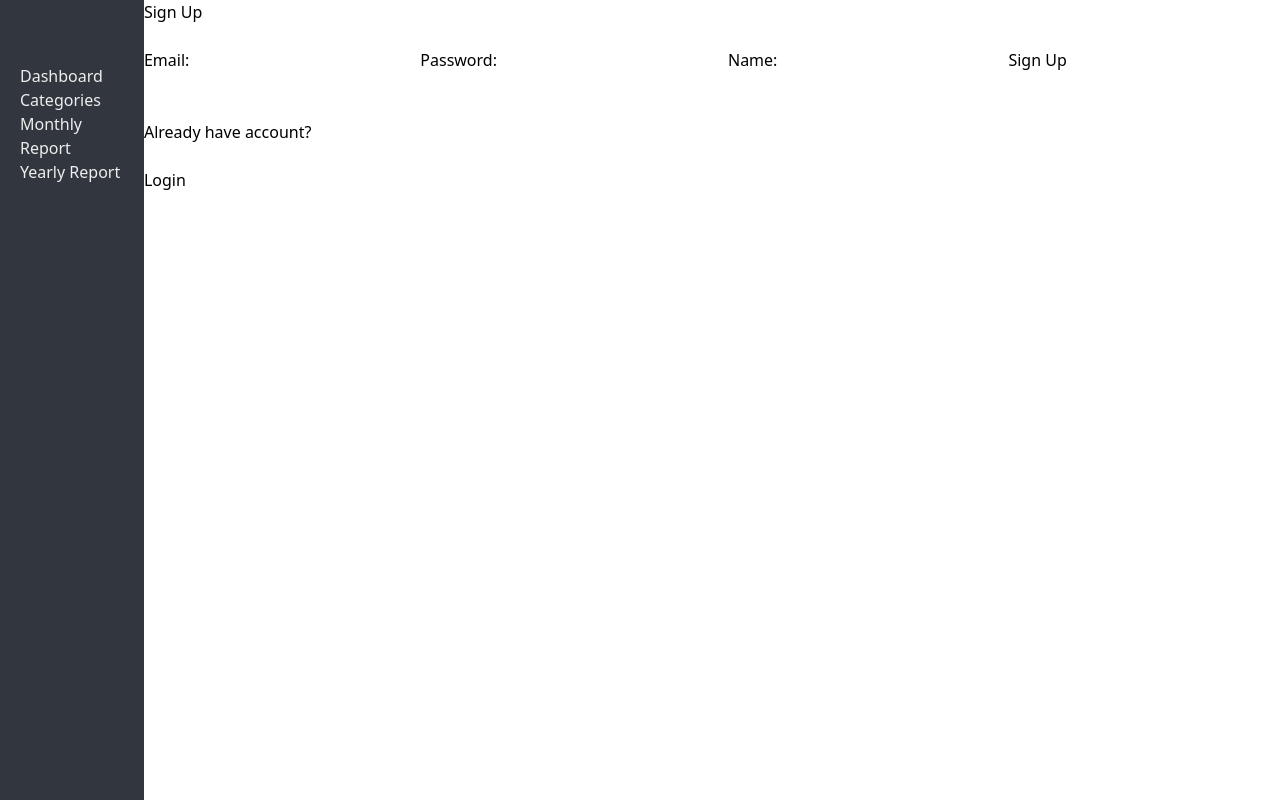
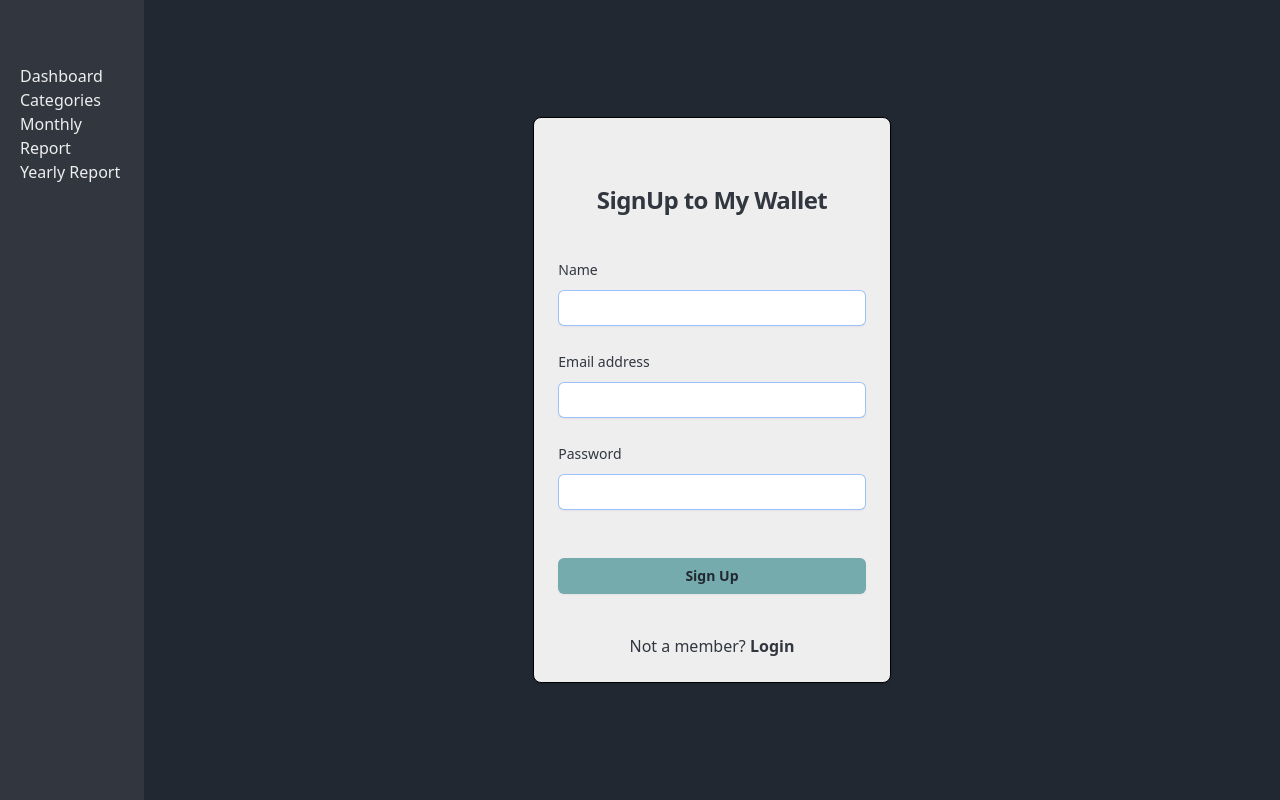
Before and after one commit to IsaVidiTechLab/my-wallet-frontend, a React (Vite) app: page /signup in a window 1280 px wide. Built offline with nearby package versions, Linux system fonts and the light colour scheme.

Commit message:
Sign up CSS done

```diff
--- a/src/pages/LoginPage.jsx
+++ b/src/pages/LoginPage.jsx
@@ -2,10 +2,9 @@
 import axios from "axios";
 import { Link, useNavigate } from "react-router-dom";
 import { AuthContext } from "../context/auth.context";
-import "../style/Login.css"
+import "../style/Login.css";
 
-
-const API_URL = import.meta.env.VITE_API_URL
+const API_URL = import.meta.env.VITE_API_URL;
 
 function LoginPage(props) {
   const [email, setEmail] = useState("");
@@ -35,53 +34,78 @@
   };
 
   return (
-    <div class="flex min-h-full flex-col justify-center px-6 py-12 lg:px-8 bgcolor-dashboard">
-  <div class="sm:mx-auto sm:w-full sm:max-w-sm">
-    <h2 class="mt-10 text-center text-2xl font-bold leading-9 tracking-tight text-color-login">Login to My Wallet</h2>
+    <div className="flex min-h-full flex-col justify-center items-center  px-6 py-12 lg:px-8 bg-midnight">
+    <div className="md:w-1/3 p-6 bg-white border border-gray-200 rounded-lg shadow">
+      <div className="sm:mx-auto sm:w-full sm:max-w-sm">
+        <h2 className="mt-10 text-center text-2xl font-bold leading-9 tracking-tight text-darkgray">
+          Login to My Wallet
+        </h2>
       </div>
 
-  <div class="mt-10 sm:mx-auto sm:w-full sm:max-w-sm">
-    <form class="space-y-6" onSubmit={handleLoginSubmit}>
+      <div className="mt-10 sm:mx-auto sm:w-full sm:max-w-sm">
+        <form className="space-y-6" onSubmit={handleLoginSubmit}>
           <div>
-        <label for="email" class="block text-sm font-medium leading-6 text-color-login ">Email address</label>
-        <div class="mt-2">
+            <label
+              htmlFor="email"
+              className="block text-sm font-medium leading-6 text-darkgray "
+            >
+              Email address
+            </label>
+            <div className="mt-2">
               <input
                 type="email"
                 name="email"
                 value={email}
                 onChange={handleEmail}
-            autocomplete="email"
+                autoComplete="email"
                 required
-            class="block w-full rounded-md border-0 py-1.5 text-gray-900 shadow-sm ring-1 ring-inset ring-gray-300 placeholder:text-gray-400 focus:ring-2 focus:ring-inset focus:ring-indigo-600 sm:text-sm sm:leading-6"/>
+                className="block w-full rounded-md border-0 py-1.5 text-gray-900 shadow-sm ring-1 ring-inset ring-gray-300 placeholder:text-gray-400 focus:ring-2 focus:ring-inset focus:ring-indigo-600 sm:text-sm sm:leading-6"
+              />
             </div>
           </div>
 
           <div>
-        <label for="password" class="block text-sm font-medium leading-6 text-color-login">Password</label>
-        <div class="mt-2">
+            <label
+              htmlFor="password"
+              className="block text-sm font-medium leading-6 text-darkgray"
+            >
+              Password
+            </label>
+            <div className="mt-2">
               <input
                 type="password"
                 name="password"
                 value={password}
                 onChange={handlePassword}
-            autocomplete="current-password"
+                autoComplete="current-password"
                 required
-            class="block w-full rounded-md border-0 py-1.5 text-gray-900 shadow-sm ring-1 ring-inset ring-gray-300 placeholder:text-gray-400 focus:ring-2 focus:ring-inset focus:ring-indigo-600 sm:text-sm sm:leading-6"/>
+                className="block w-full rounded-md border-0 py-1.5 text-gray-900 shadow-sm ring-1 ring-inset ring-gray-300 placeholder:text-gray-400 focus:ring-2 focus:ring-inset focus:ring-indigo-600 sm:text-sm sm:leading-6"
+              />
             </div>
           </div>
-
+          <br />
           <div>
-        <button type="submit" class="flex w-full justify-center rounded-md btn-color-login px-3 py-1.5 text-sm font-semibold leading-6 text-color shadow-sm hover:bg-indigo-500 focus-visible:outline focus-visible:outline-2 focus-visible:outline-offset-2 focus-visible:outline-indigo-600">Sign in</button>
+            <button
+              type="submit"
+              className="flex w-full justify-center rounded-md bg-lightblue hover:bg-opacity-80 px-3 py-1.5 text-sm font-semibold leading-6 text-midnight shadow-sm hover:bg-indigo-500 focus-visible:outline focus-visible:outline-2 focus-visible:outline-offset-2 focus-visible:outline-indigo-600"
+            >
+              Sign in
+            </button>
           </div>
         </form>
 
-    <p class="mt-10 text-center text-sm text-color-login">
+        <p className="mt-10 text-center text-sm text-darkgray ">
           Not a member?
-      <a href="#" class="font-semibold leading-6 text-indigo-600 hover:text-indigo-500"> Sign Up</a>
+          <Link
+            to={"/signup"}
+            className="font-semibold leading-6 text-indigo-600 hover:text-indigo-500"
+          >
+             {" "}Sign Up
+          </Link>
         </p>
       </div>
       </div>
-
+    </div>
   );
 }
 
--- a/src/pages/SignupPage.jsx
+++ b/src/pages/SignupPage.jsx
@@ -32,48 +32,98 @@
   };
 
   return (
-    <div className="SignupPage">
-      <h1 className="title-sign-up">Sign Up</h1>
-      <br />
-      <form onSubmit={handleSignupSubmit} className="form-sign-up">
-        <label className="email-label">Email:</label>
+    <div className="flex min-h-full flex-col justify-center items-center  px-6 py-12 lg:px-8 bg-midnight">
+    <div className="md:w-1/3 p-6 bg-white border border-gray-200 rounded-lg shadow">
+      <div className="sm:mx-auto sm:w-full sm:max-w-sm">
+        <h2 className="mt-10 text-center text-2xl font-bold leading-9 tracking-tight text-darkgray">
+          SignUp to My Wallet
+        </h2>
+      </div>
+
+      <div className="mt-10 sm:mx-auto sm:w-full sm:max-w-sm">
+        <form className="space-y-6" onSubmit={handleSignupSubmit}>
+        <div>
+            <label
+              htmlFor="email"
+              className="block text-sm font-medium leading-6 text-darkgray "
+            >
+              Name
+            </label>
+            <div className="mt-2">
               <input
-          className="email-input"
+                type="text"
+                name="name"
+                value={name}
+                onChange={handleName}
+                autoComplete="email"
+                required
+                className="block w-full rounded-md border-0 py-1.5 text-gray-900 shadow-sm ring-1 ring-inset ring-gray-300 placeholder:text-gray-400 focus:ring-2 focus:ring-inset focus:ring-indigo-600 sm:text-sm sm:leading-6"
+              />
+            </div>
+          </div>
+          <div>
+            <label
+              htmlFor="email"
+              className="block text-sm font-medium leading-6 text-darkgray "
+            >
+              Email address
+            </label>
+            <div className="mt-2">
+              <input
                 type="email"
                 name="email"
                 value={email}
                 onChange={handleEmail}
+                autoComplete="email"
+                required
+                className="block w-full rounded-md border-0 py-1.5 text-gray-900 shadow-sm ring-1 ring-inset ring-gray-300 placeholder:text-gray-400 focus:ring-2 focus:ring-inset focus:ring-indigo-600 sm:text-sm sm:leading-6"
               />
+            </div>
+          </div>
 
-        <label className="pw-label">Password:</label>
+          <div>
+            <label
+              htmlFor="password"
+              className="block text-sm font-medium leading-6 text-darkgray"
+            >
+              Password
+            </label>
+            <div className="mt-2">
               <input
-          className="pw-input"
                 type="password"
                 name="password"
                 value={password}
                 onChange={handlePassword}
+                autoComplete="current-password"
+                required
+                className="block w-full rounded-md border-0 py-1.5 text-gray-900 shadow-sm ring-1 ring-inset ring-gray-300 placeholder:text-gray-400 focus:ring-2 focus:ring-inset focus:ring-indigo-600 sm:text-sm sm:leading-6"
               />
-        <label className="name-label">Name:</label>
-        <input
-          className="name-input"
-          type="text"
-          name="name"
-          value={name}
-          onChange={handleName}
-        />
-
-        <button type="submit" className="btn-sign-up">
+            </div>
+          </div>
+          <br />
+          <div>
+            <button
+              type="submit"
+              className="flex w-full justify-center rounded-md bg-lightblue hover:bg-opacity-80 px-3 py-1.5 text-sm font-semibold leading-6 text-midnight shadow-sm hover:bg-indigo-500 focus-visible:outline focus-visible:outline-2 focus-visible:outline-offset-2 focus-visible:outline-indigo-600"
+            >
               Sign Up
             </button>
+          </div>
         </form>
-    <br />
-    <br />
 
-      <p className="p-sign-up">Already have account?</p>
-      <br />
+        <p className="mt-10 text-center text-md text-darkgray ">
+          Not a member?
+          <Link
+            to={"/login"}
+            className="font-semibold leading-6"
+          >
+             {" "}Login
+          </Link>
+        </p>
+      </div>
+      </div>
+    </div>
 
-      <button className="btn-login-sign-up"><Link to={"/login"}> Login</Link></button>
-    </div>
   );
 }
 
--- a/src/style/Login.css
+++ b/src/style/Login.css
@@ -1,15 +1,3 @@
-.bgcolor-dashboard{
-    background-color: theme('colors.midnight')
+.card-center{
+    margin: 0 auto;
 }
-
-.text-color-login{
-    color : theme('colors.white')
-}
-
-.btn-color-login{
-    background-color: theme('colors.lightblue')
-}
-
-.text-color{
-    color: theme('colors.midnight')
-}
```
Lines whose indentation alone changed are shown as unchanged.
